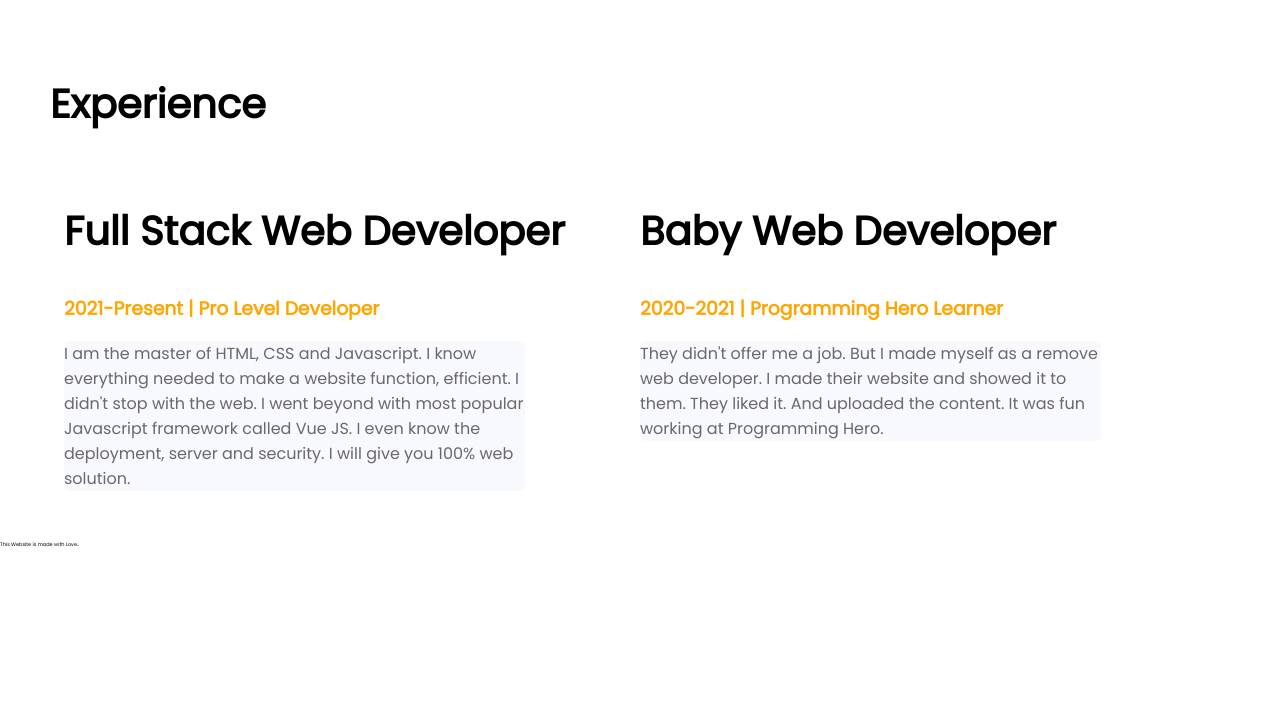
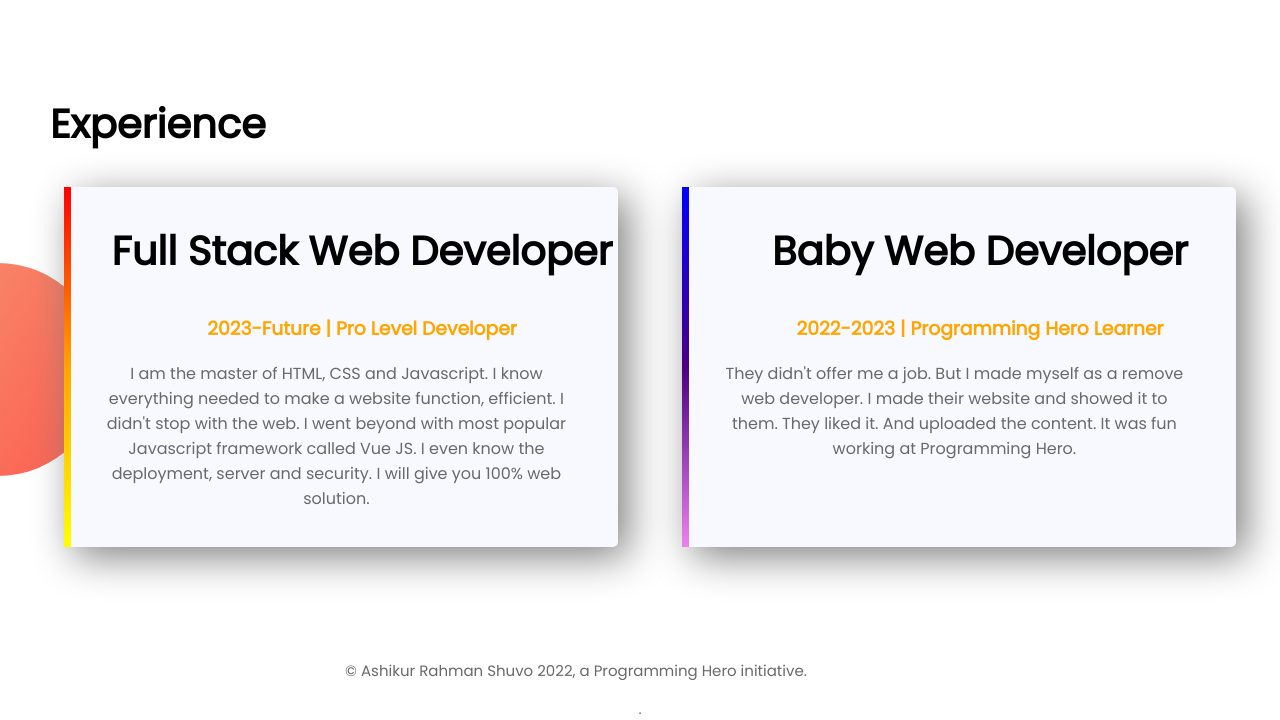
Before and after one commit to ashikur27/portfolio, a plain HTML site: page index.html in a window 1280 px wide. Shown: the part 1039-1759 px from the top of the page. Before the commit the page ends 1588 px from the top, so only its background shows below. Drawn offline with Linux system fonts and the light colour scheme.

Commit message:
Footer added

```diff
--- a/index.html
+++ b/index.html
@@ -32,7 +32,7 @@
    </section>
 
    <section class="half-width">
-        <img id="My-image" src="images/shuvo1.png" alt="Shuvo2">
+        <img id="My-image" src="images/shuvo3.png" alt="Shuvo2">
    </section>
    <section class="dream-banner">
     <div class="half-width">
@@ -43,12 +43,13 @@
             My goal is to build 3 websites and learn advanced topics.</p>
             <a class="link-button" target="_blank" href="https://www.facebook.com/ashik.xuvo.0">DOWNLOAD RESUME</a>
     </div>
+   </section>
 
-    <div class="experience-area">
+    <section class="experience-area">
    <h2 style="padding-left: 50px;">Experience</h2>
-   <div class="half-width">
+   <div id="full-stack" class="half-width single-expreience">
        <h2>Full Stack Web Developer</h2>
-       <h3 class="orange-colur">2021-Present | Pro Level Developer</h3>
+       <h3 class="orange-colur">2023-Future | Pro Level Developer</h3>
        <p>
         I am the master of HTML, CSS and Javascript.
         I know everything needed to make a website function, efficient. I didn't stop with the web. I went beyond with most popular Javascript framework called Vue JS.
@@ -56,9 +57,9 @@
         I will give you 100% web solution.
        </p>
    </div>
-   <div class="half-width">
+   <div  class="half-width single-expreience" id="baby-web">
        <h2>Baby Web Developer</h2>
-       <h3 class="orange-colur">2020-2021 | Programming Hero Learner</h3>
+       <h3 class="orange-colur">2022-2023 | Programming Hero Learner</h3>
        <p>
         They didn't offer me a job.
         But I made myself as a remove web developer.
@@ -67,9 +68,9 @@
         It was fun working at Programming Hero.
        </p>
    </div>
-    </div>
-<footer>This Website is made with Love..</footer>
-   </section>
+    </section>
+<footer><p>© Ashikur Rahman Shuvo 2022, a Programming Hero initiative.</p>.</footer>
+
 
 </body>
 </html>
--- a/style.css
+++ b/style.css
@@ -25,13 +25,12 @@ p{
     width: 90%;
     border-radius: 5px;
     color: dimgray;
-    background-color: ghostwhite;
+
 }
 .half-width{
     width: 40%;
     float: left;
     margin-left: 5%;
-    position: relative;
 }
 
 .top-banner{
@@ -47,7 +46,7 @@ img{
     padding-left: 100px;
 }
 #My-image{
-    width: 100%;
+    width: 95%;
     padding-left: 0px;
 }
 .dream-banner{
@@ -59,11 +58,33 @@ img{
     color: orange;
 }
 .experience-area{
-    padding-top: 100px;
-    height: 500px;
-    padding-top: 530px;
+    background-image: url(images/exp-bg.png);
+    background-repeat: no-repeat;
+    background-position: left;
+}
+.single-expreience{
+    box-shadow: 10px 10px 40px gray;
+    border-radius: 5px;
+    height: 80%;
+    text-align: center;
+    padding-left: 35px;
+    background-color: ghostwhite;
+}
+#full-stack{
+    border-left:7px solid;
+    border-image: linear-gradient( red,orange,yellow);
+    border-image-slice: 1;
+
+
+}
+#baby-web{
+    border-left:7px solid;
+    border-image: linear-gradient(blue,indigo,violet);
+    border-image-slice: 1;
+
 }
 footer{
-    font-size: 5px;
-    color: black;
+    font-size: 15px;
+    color: gray;
+    text-align: center;
 }
```
Also changed, not shown: images/shuvo3.png (added).
